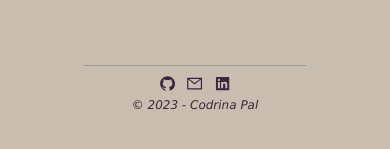
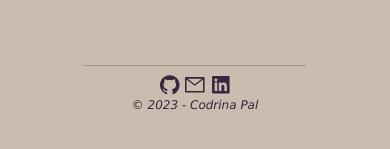
Before and after one commit to codri5/react-portfolio, a React (Create React App) app: page /contact in a window 390 px wide. Shown: the part 643-792 px from the top of the page. Built offline with nearby package versions, Linux system fonts and the light colour scheme.

Commit message:
updated smartphone media queries

```diff
--- a/src/components/Footer/Footer.css
+++ b/src/components/Footer/Footer.css
@@ -24,6 +24,14 @@
     margin-right: 10vh;
 }
 
+@media only screen and (max-width: 480px) {
+
+    .footer-icon {
+        padding: 1px;
+        zoom: 1.6;
+    }
+}
+
 @media only screen and (min-width: 768px) and (max-width: 1000px) {
 
     .footer {
```
Also changed, not shown: 1 other file (tests, documents, lock files or other folders).
